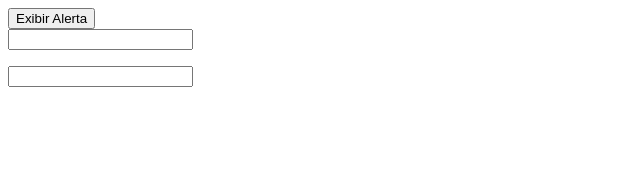
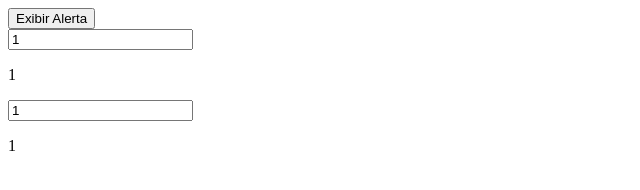
Before and after one commit to santanacostamarco/cursovue, a plain HTML site: page desafio-02/index.html in a window 1280 px wide. Both pictures are taken after a click on the button "Exibir Alerta". Shown: the whole page, without its empty margins (0-640 px from the left). Drawn offline with nearby package versions, Linux system fonts and the light colour scheme.

Commit message:
challenge-2 solved

```diff
--- a/desafio-02/app.js
+++ b/desafio-02/app.js
@@ -1,6 +1,15 @@
 new Vue({
-    el: '#desafio',
-    data: {
-        valor: ''
+  el: "#desafio",
+  data: {
+    valor: "1"
+  },
+  methods: {
+    handleKeydown: function(e) {
+      this.valor = e.target.value;
+      console.log(this.valor);
+    },
+    handleClick: function() {
+      alert("test");
     }
-})
+  }
+});
--- a/desafio-02/index.html
+++ b/desafio-02/index.html
@@ -3,20 +3,20 @@
 <div id="desafio">
     <!-- 1) Exiba um alert quando o botão for clicado -->
     <div>
-        <button>Exibir Alerta</button>
+        <button v-on:click="handleClick">Exibir Alerta</button>
     </div>
 
     <!-- 2) Escute o evento "keydown" e armazene o valor na propriedade
         data (dica: event.target.value) -->
     <div>
-        <input type="text">
+        <input type="text" v-on:keydown="handleKeydown" v-bind:value="valor">
         <p>{{ valor }}</p>
     </div>
 
     <!-- 3) Ajuste o exemplo 2 para disparar o evento "keydown" somente
         quando a tecla for ENTER -->
     <div>
-        <input type="text">
+        <input type="text" v-on:keydown.enter="handleKeydown" v-bind:value="valor">
         <p>{{ valor }}</p>
     </div>
 </div>
```
